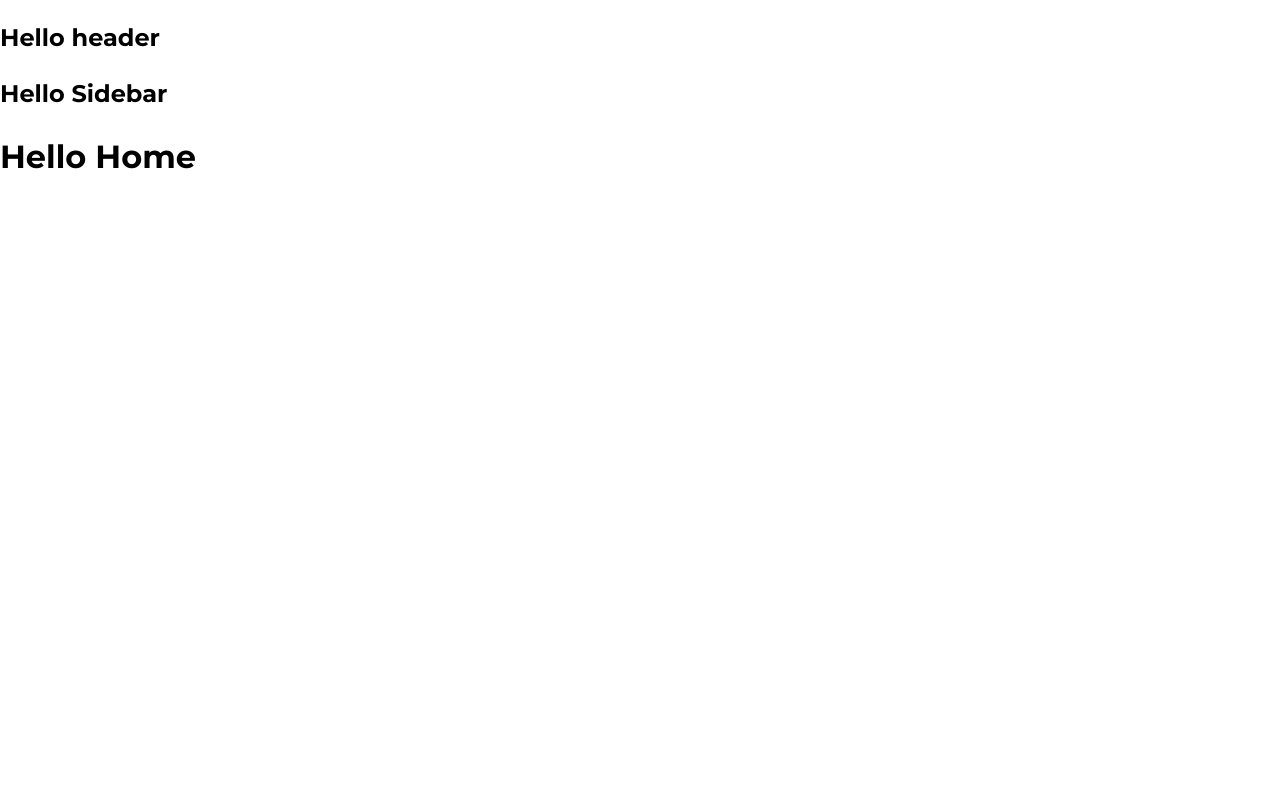
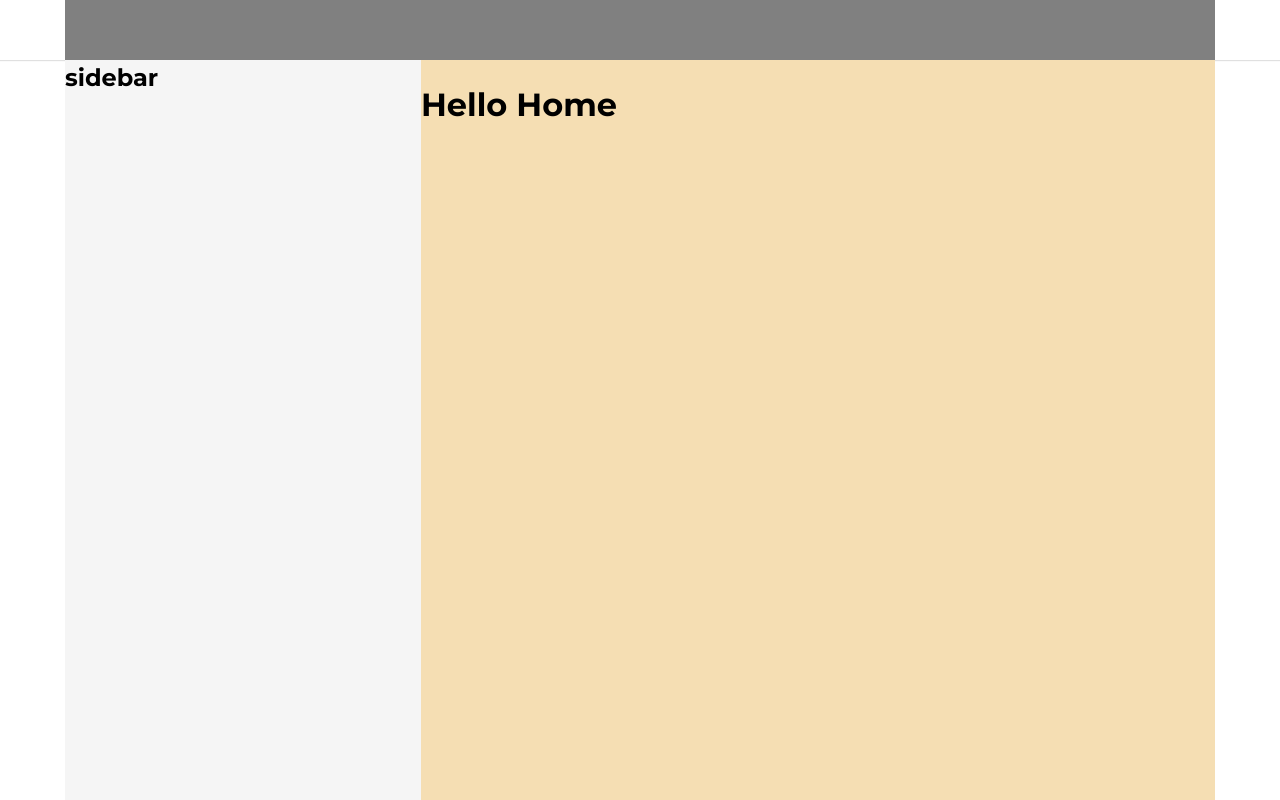
Before and after one commit to lamvanphuc02/tiktok-ui, a React (Create React App) app: page / in a window 1280 px wide. Shown: the top 800 px of the page. Built offline with nearby package versions, Linux system fonts and the light colour scheme.

Commit message:
Dựng khung DefaultLayout dự án Tiktok

```diff
--- a/package.json
+++ b/package.json
@@ -6,6 +6,7 @@
     "@testing-library/jest-dom": "^5.16.4",
     "@testing-library/react": "^13.3.0",
     "@testing-library/user-event": "^13.5.0",
+    "classnames": "^2.3.1",
     "normalize.css": "^8.0.1",
     "react": "^18.2.0",
     "react-dom": "^18.2.0",
--- a/src/component/GlobalStyles/GlobalStyles.scss
+++ b/src/component/GlobalStyles/GlobalStyles.scss
@@ -3,12 +3,18 @@
 
 :root {
     --primary: #fff;
+
+    // DefaultLayout scss
+    --default-layout-header-height: 60px;
+    --default-layout-width: 1150px;
 }
 
 html {
     font-size: 62.5%;
 }
 * {
+    margin: 0;
+    padding: 0;
     box-sizing: border-box;
 }
 
--- /dev/null
+++ b/src/component/Layout/DefaultLayout/DefaultLayout.module.scss
@@ -0,0 +1,14 @@
+.wrapper {
+    display: flex;
+    flex-direction: column;
+    align-items: center;
+}
+.container {
+    width: var(--default-layout-width, 1150px);
+    display: flex;
+}
+.content {
+    flex: 1;
+    background-color: wheat;
+    min-height: 1000px;
+}
--- /dev/null
+++ b/src/component/Layout/DefaultLayout/Sidebar/Sidebar.module.scss
@@ -0,0 +1,5 @@
+.wrapper {
+    width: 356px;
+    min-height: 1000px;
+    background-color: whitesmoke;
+}
--- a/src/component/Layout/DefaultLayout/Sidebar/index.js
+++ b/src/component/Layout/DefaultLayout/Sidebar/index.js
@@ -1,5 +1,15 @@
+import classNames from 'classnames/bind';
+
+import styles from './Sidebar.module.scss';
+
+const cx = classNames.bind(styles);
 function Sidebar() {
-    return <h2>Hello Sidebar</h2>;
+    return (
+        <aside className={cx('wrapper')}>
+            {/* sidebar */}
+            <h2>sidebar</h2>
+        </aside>
+    );
 }
 
 export default Sidebar;
--- a/src/component/Layout/DefaultLayout/index.js
+++ b/src/component/Layout/DefaultLayout/index.js
@@ -1,13 +1,19 @@
+import classNames from 'classnames/bind';
+
 import Header from '~/component/Layout/components/Header';
+
+import styles from './DefaultLayout.module.scss';
 import Sidebar from './Sidebar';
+
+const cx = classNames.bind(styles);
 
 function DefaultLayout({ children }) {
     return (
-        <div>
+        <div className={cx('wrapper')}>
             <Header />
-            <div className="container">
+            <div className={cx('container')}>
                 <Sidebar />
-                <div className="content">{children}</div>
+                <div className={cx('content')}>{children}</div>
             </div>
         </div>
     );
--- /dev/null
+++ b/src/component/Layout/components/Header/Header.module.scss
@@ -0,0 +1,12 @@
+.wrapper {
+    height: var(--default-layout-header-height, 60px);
+    width: 100%;
+    box-shadow: 0px 1px 1px rgba(0, 0, 0, 0.12);
+    display: flex;
+    justify-content: center;
+}
+.inner {
+    width: var(--default-layout-width, 1150px);
+    height: 100%;
+    background-color: gray;
+}
--- a/src/component/Layout/components/Header/index.js
+++ b/src/component/Layout/components/Header/index.js
@@ -1,5 +1,14 @@
+import classNames from 'classnames/bind';
+import styles from './Header.module.scss';
+
+const cx = classNames.bind(styles);
+
 function Header() {
-    return <h2>Hello header</h2>;
+    return (
+        <header className={cx('wrapper')}>
+            <div className={cx('inner')}>{/* logo */}</div>
+        </header>
+    );
 }
 
 export default Header;
```
Also changed, not shown: 2 other files (tests, documents, lock files or other folders).
